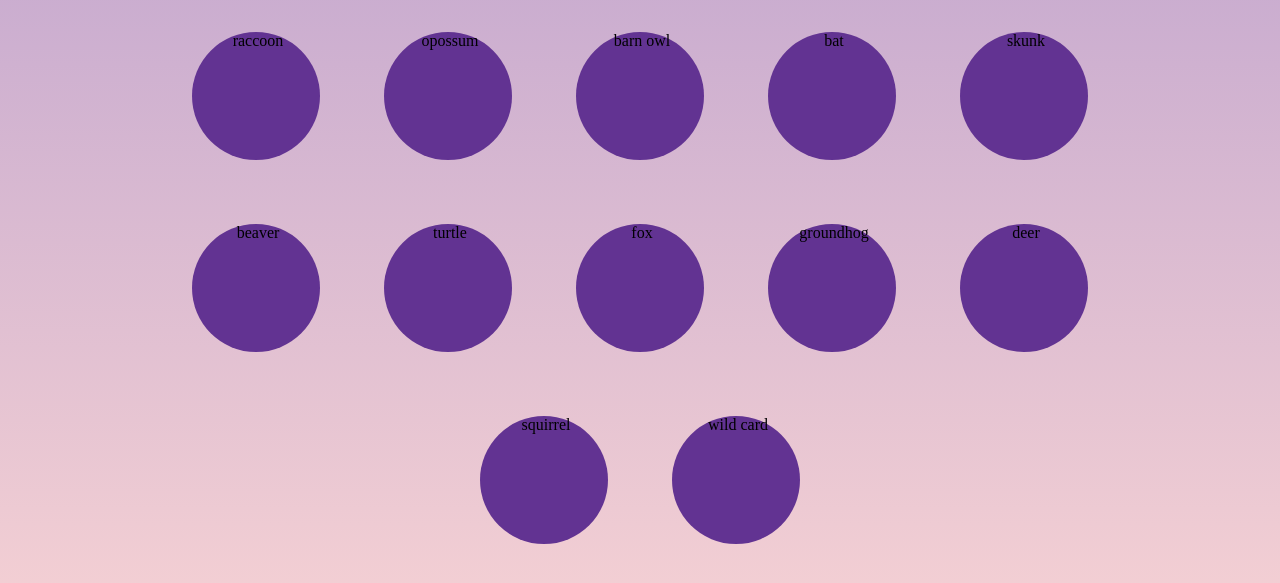
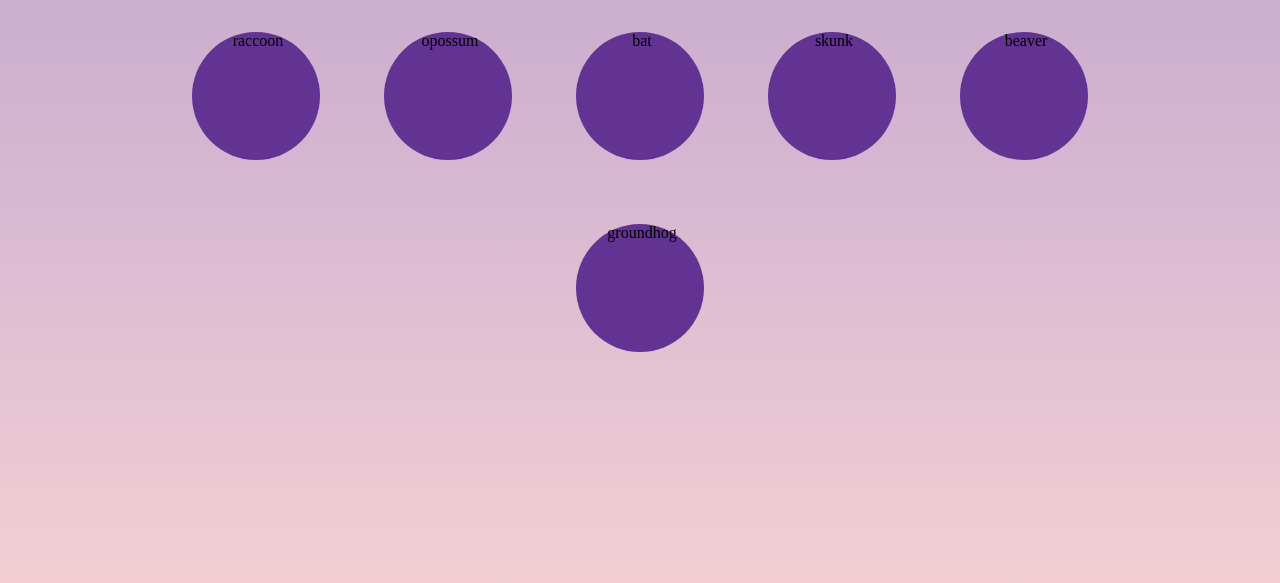
Before and after one commit to kangacopter/animalQuizGame, a PHP site: page / in a window 1280 px wide. Shown: the part 114-697 px from the top of the page. Run offline with PHP 8.4, Linux system fonts and the light colour scheme; some libraries are stand-ins or nearby versions.

Commit message:
Changed the layout to be 6 animals, per Debbie's request.

```diff
--- a/index.php
+++ b/index.php
@@ -12,20 +12,15 @@
 
     <header>Choose the animal based on dice roll!</header>
 
-    <!-- Animal icon menu for 12 animal question choices -->
+    <!-- Animal icon menu for 6 animal question choices -->
     <div id="chooseAnimal">
         <div class="animalIcon" id="raccoon">&nbsp;raccoon</div>
         <div class="animalIcon" id="opossum">&nbsp;opossum</div>
-        <div class="animalIcon" id="barnOwl">&nbsp;barn owl</div>
         <div class="animalIcon" id="bat">&nbsp;bat</div>
         <div class="animalIcon" id="skunk">&nbsp;skunk</div>
         <div class="animalIcon" id="beaver">&nbsp;beaver</div>
-        <div class="animalIcon" id="turtle">&nbsp;turtle</div>
-        <div class="animalIcon" id="fox">&nbsp;fox</div>
+        <!--<div class="animalIcon" id="fox">&nbsp;fox</div> We may use this instead of beaver-->
         <div class="animalIcon" id="groundhog">&nbsp;groundhog</div>
-        <div class="animalIcon" id="deer">&nbsp;deer</div>
-        <div class="animalIcon" id="squirrel">&nbsp;squirrel</div>
-        <div class="animalIcon" id="wildCard">&nbsp;wild card</div>
 
     </div>
 
```
